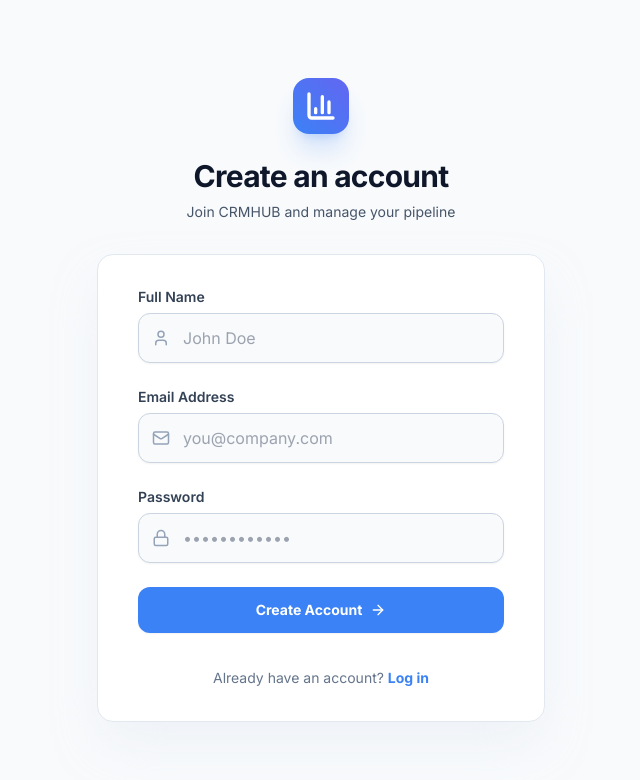
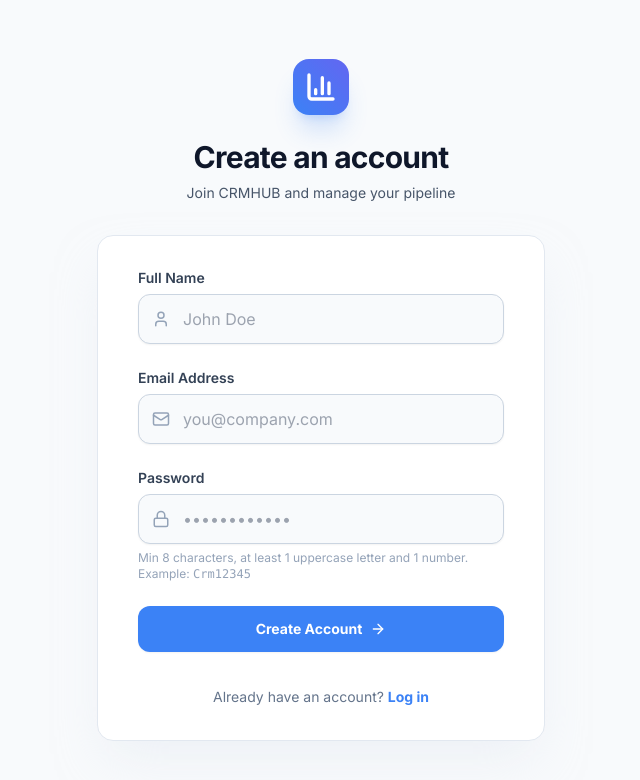
Before and after one commit to sakethkalam/CRMHUB, a React app in the folder frontend/: page /login in a window 1280 px wide. Both pictures are taken after a click on the button "Sign up". Shown: the top 780 px of the page, without its empty margins (319-959 px from the left). Built offline with nearby package versions, Linux system fonts and the light colour scheme; no server answers; the HTML template or start-up script is replaced by a standard one.

Commit message:
fix: samesite=none for cross-origin cookies, add password hint on register

```diff
--- a/frontend/src/pages/Login.jsx
+++ b/frontend/src/pages/Login.jsx
@@ -125,6 +125,11 @@
                   placeholder="••••••••••••"
                 />
               </div>
+              {!isLoginView && (
+                <p className="mt-1.5 text-xs text-slate-400">
+                  Min 8 characters, at least 1 uppercase letter and 1 number. Example: <span className="font-mono">Crm12345</span>
+                </p>
+              )}
             </div>
 
             <button
```
Also changed, not shown: 1 other file (tests, documents, lock files or other folders).
